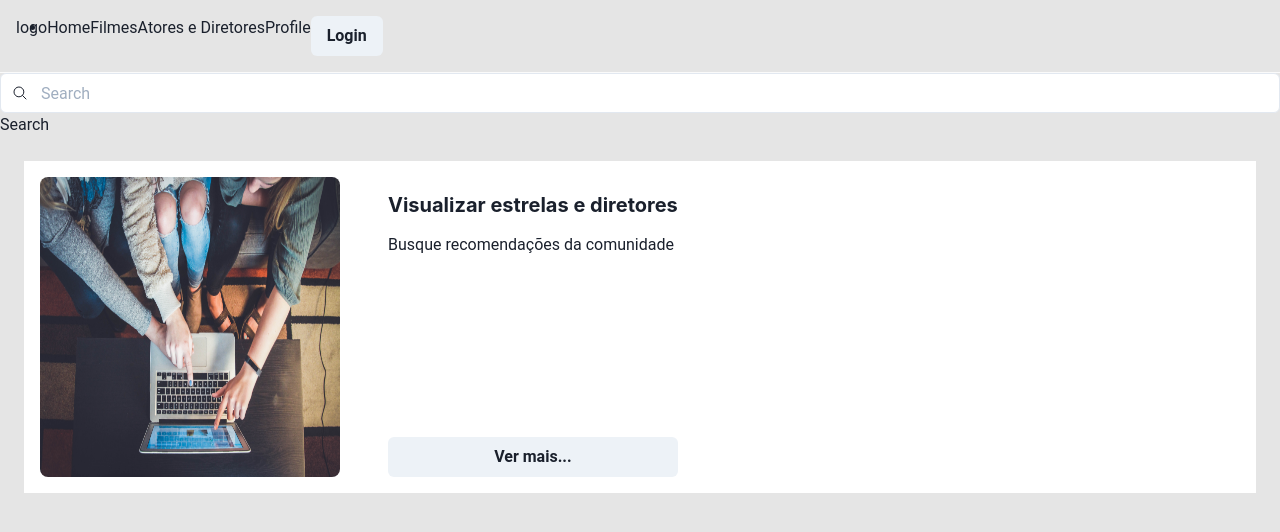
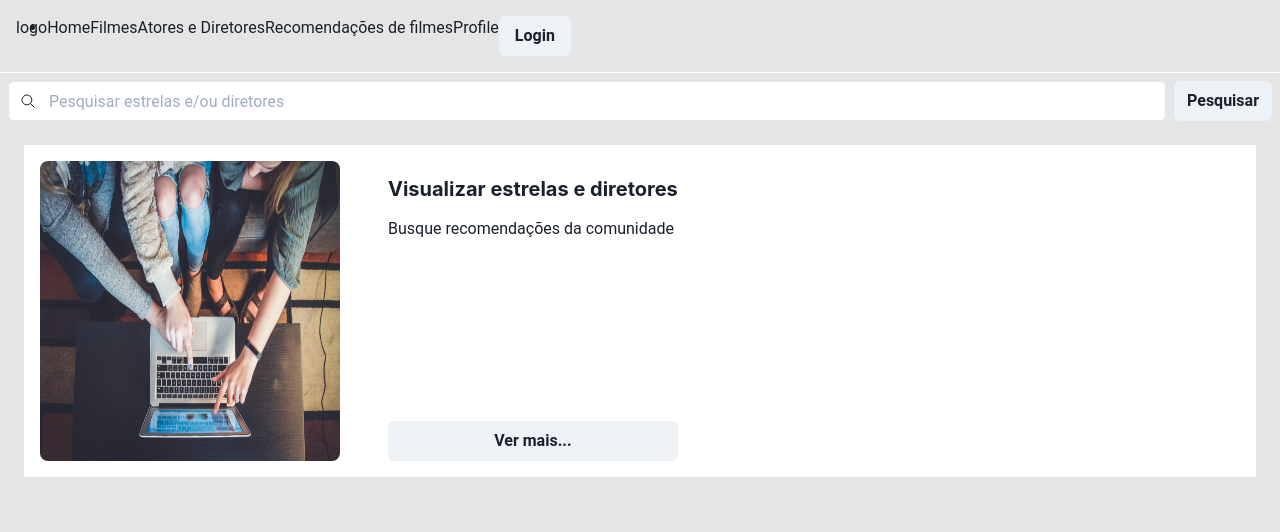
Before and after one commit to ricardoham/moviesit-app, a React (Create React App) app: page /people in a window 1280 px wide. Shown: the top 532 px of the page. Built offline with nearby package versions, Linux system fonts and the light colour scheme; no server answers.

Commit message:
dev: recommendation section

```diff
--- a/src/api/index.ts
+++ b/src/api/index.ts
@@ -1,9 +1,9 @@
 import axios from 'axios';
 
 const axiosConfig = () => ({
-  baseURL: 'http://localhost:8080/',
+  baseURL: 'http://localhost:8080/api/v1',
 });
 
-axios.defaults.baseURL = 'http://localhost:8080/';
+axios.defaults.baseURL = 'http://localhost:8080/api/v1';
 
 export const moviesItAPI = axios.create(axiosConfig());
--- a/src/components/Card/index.tsx
+++ b/src/components/Card/index.tsx
@@ -8,7 +8,7 @@ import { CardContainer, CardControl } from './styles';
 interface Props {
   image?: string;
   header: string;
-  text: string;
+  text?: string;
   btnText?: string;
   invert?: boolean
   onAction?: () => void;
--- a/src/components/Navbar/index.tsx
+++ b/src/components/Navbar/index.tsx
@@ -7,6 +7,7 @@ const Navbar = (): JSX.Element => (
       <Link to="/">Home</Link>
       <Link to="/movies">Filmes</Link>
       <Link to="/people">Atores e Diretores</Link>
+      <Link to="/recommendations">Recomendações de filmes</Link>
     </li>
   </ul>
 );
--- a/src/components/Search/index.tsx
+++ b/src/components/Search/index.tsx
@@ -1,13 +1,20 @@
-import { Input, InputGroup, InputLeftElement } from '@chakra-ui/react';
+import {
+  Box, Button, Input, InputGroup, InputLeftElement,
+} from '@chakra-ui/react';
 import React from 'react';
 import { IoSearchOutline } from 'react-icons/io5';
 
 interface Props {
-  onSearch: (event: React.ChangeEvent<HTMLInputElement>) => void;
+  placeholder?: string;
   value: string;
+  onSearch: () => void;
+  onChangeSearch: (event: React.ChangeEvent<HTMLInputElement>) => void;
 }
 
-const Search = ({ onSearch, value }: Props): JSX.Element => (
+const Search = ({
+  value, placeholder, onChangeSearch, onSearch,
+}: Props): JSX.Element => (
+  <Box display="flex" m="8px">
     <InputGroup bg="white" borderRadius="lg">
       <InputLeftElement
         pointerEvents="none"
@@ -15,11 +22,19 @@ const Search = ({ onSearch, value }: Props): JSX.Element => (
       />
       <Input
         type="search"
-      placeholder="Search"
-      onChange={onSearch}
+        placeholder={placeholder || 'Search'}
+        onChange={onChangeSearch}
         value={value}
       />
     </InputGroup>
+    <Button
+      ml="8px"
+      type="button"
+      onClick={onSearch}
+    >
+      Pesquisar
+    </Button>
+  </Box>
 );
 
 export default Search;
--- a/src/pages/Movies/index.tsx
+++ b/src/pages/Movies/index.tsx
@@ -35,8 +35,12 @@ const Movies = (): JSX.Element => {
 
   return (
     <div>
-      <Search onSearch={(e) => handleSearch(e)} value={query} />
-      <button type="button" onClick={handleSearchMovie}>Search</button>
+      <Search
+        value={query}
+        placeholder="Pesquisar filmes"
+        onSearch={handleSearchMovie}
+        onChangeSearch={(e) => handleSearch(e)}
+      />
       {
         showMoviesList ? (
           <ResultList
@@ -49,19 +53,18 @@ const Movies = (): JSX.Element => {
           />
         ) : (
           <>
-            <Card
+            {/* <Card
               image="/images/recommendations.jpg"
               header="Buscar recomendações"
               text="Busque recomendações da comunidade"
               btnText="Ver mais..."
-              onAction={() => history.push('/recommendations')}
-            />
+              onAction={() => history.push('/recommendations/community')}
+            /> */}
             <Card
               image="/images/watched.jpg"
               header="Meus filmes"
               text="Aqui você encontra a lista de seus filmes escolhidos na busca."
               btnText="Ver mais..."
-              invert
               onAction={() => history.push('/movies/mymovies')}
             />
             {/* <Card
@@ -71,11 +74,11 @@ const Movies = (): JSX.Element => {
               btnText="Ver mais..."
             /> */}
             <Card
+              invert
               image="/images/towatch.jpg"
               header="Filmes para assistir"
               text="Crie listas de filmes para assistir depois"
               btnText="Ver mais..."
-              invert
             />
           </>
         )
--- a/src/pages/People/index.tsx
+++ b/src/pages/People/index.tsx
@@ -39,8 +39,12 @@ const People = (): JSX.Element => {
 
   return (
     <div>
-      <Search onSearch={(e) => handleSearch(e)} value={query} />
-      <button type="button" onClick={handleSearchMovie}>Search</button>
+      <Search
+        value={query}
+        placeholder="Pesquisar estrelas e/ou diretores"
+        onSearch={handleSearchMovie}
+        onChangeSearch={(e) => handleSearch(e)}
+      />
       {
     showMoviesList ? (
       <ResultList
--- /dev/null
+++ b/src/pages/Recommendations/Community/index.tsx
@@ -0,0 +1,33 @@
+import React, { useState } from 'react';
+import { Box } from '@chakra-ui/react';
+import Search from 'components/Search';
+import { useApiFetch } from 'hooks/useApiFetch';
+
+const CommunityRecommendations = (): JSX.Element => {
+  const [{ isError, isLoading, result }, doFetch] = useApiFetch();
+  const [query, setQuery] = useState('');
+  const [showMoviesList, setShowMoviesList] = useState(false);
+
+  const handleSearch = (e: React.ChangeEvent<HTMLInputElement>) => {
+    e.stopPropagation();
+    setQuery(e.target.value);
+  };
+
+  const handleSearchRecommendations = () => {
+    setShowMoviesList(true);
+    doFetch('/recommendations');
+  };
+
+  return (
+    <Box>
+      <Search
+        value={query}
+        placeholder="Pesquisar recomendações da comunidade"
+        onSearch={handleSearchRecommendations}
+        onChangeSearch={(e) => handleSearch(e)}
+      />
+    </Box>
+  );
+};
+
+export default CommunityRecommendations;
--- a/src/pages/Recommendations/index.tsx
+++ b/src/pages/Recommendations/index.tsx
@@ -1,5 +1,33 @@
 import React from 'react';
+import { Box } from '@chakra-ui/react';
+import Card from 'components/Card';
+import { useHistory } from 'react-router-dom';
 
-const Recommendations = (): JSX.Element => (<div>Works</div>);
+const Recommendations = (): JSX.Element => {
+  const history = useHistory();
+
+  return (
+    <Box>
+
+      <Box>
+        <Card
+          header="Minhas recomendações"
+          text="Acesse suas recomendações ou crie uma nova"
+          btnText="Ver mais..."
+        />
+      </Box>
+      <Box>
+        <Card
+          invert
+          header="Recomendações da comunidade"
+          text="Veja as últimas recomendações ou pesquisa uma por usuário ou titulo"
+          btnText="Ver mais..."
+          onAction={() => history.push('/recommendations/community')}
+        />
+      </Box>
+
+    </Box>
+  );
+};
 
 export default Recommendations;
--- a/src/routes/index.tsx
+++ b/src/routes/index.tsx
@@ -6,6 +6,7 @@ import MoviesDetails from 'pages/Movies/MoviesDetails';
 import MyMovies from 'pages/Movies/MyMovies';
 import People from 'pages/People';
 import Recommendations from 'pages/Recommendations';
+import CommunityRecommendations from 'pages/Recommendations/Community';
 
 const Routes = (): JSX.Element => (
   <Switch>
@@ -14,7 +15,8 @@ const Routes = (): JSX.Element => (
     <Route path="/movies/details/:id" component={MoviesDetails} />
     <Route path="/movies/mymovies" component={MyMovies} />
     <Route path="/people" component={People} />
-    <Route path="/recommendations" component={Recommendations} />
+    <Route exact path="/recommendations" component={Recommendations} />
+    <Route path="/recommendations/community" component={CommunityRecommendations} />
   </Switch>
 );
 
```
Lines whose indentation alone changed are shown as unchanged.
